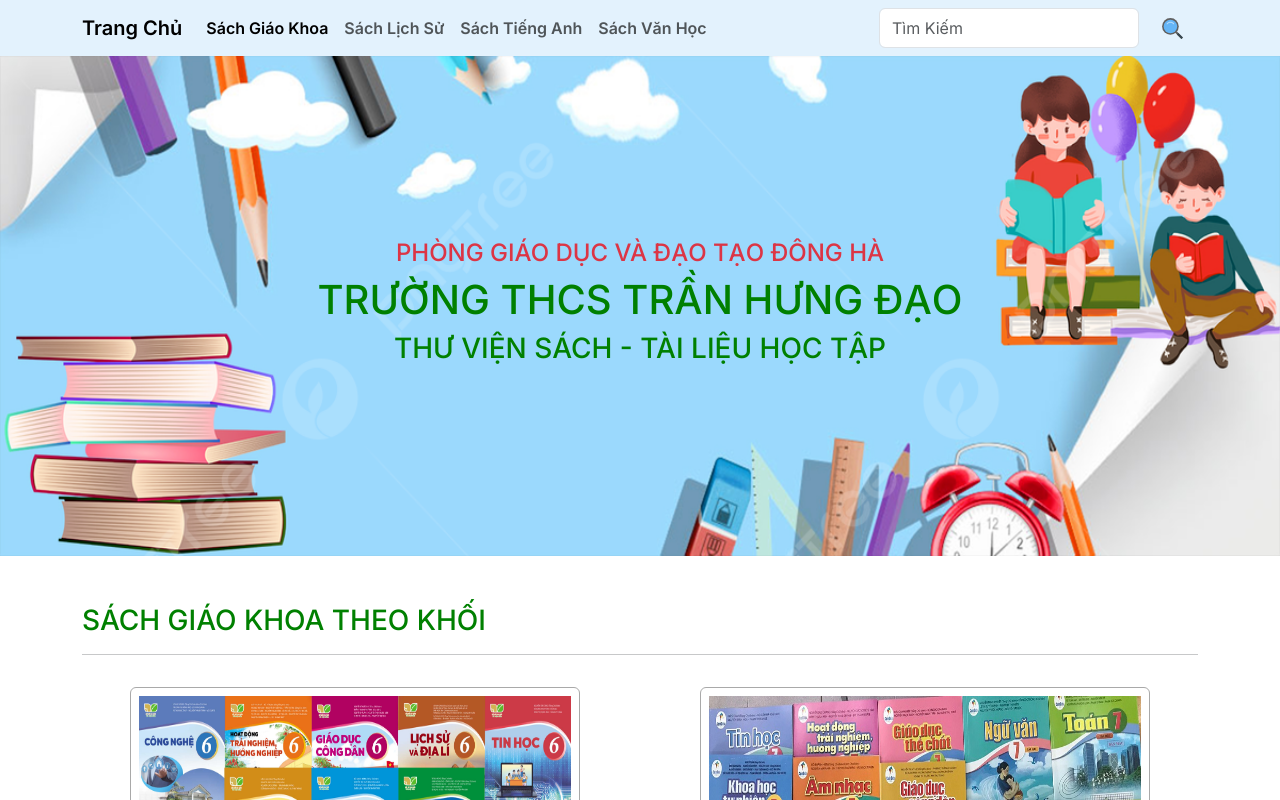
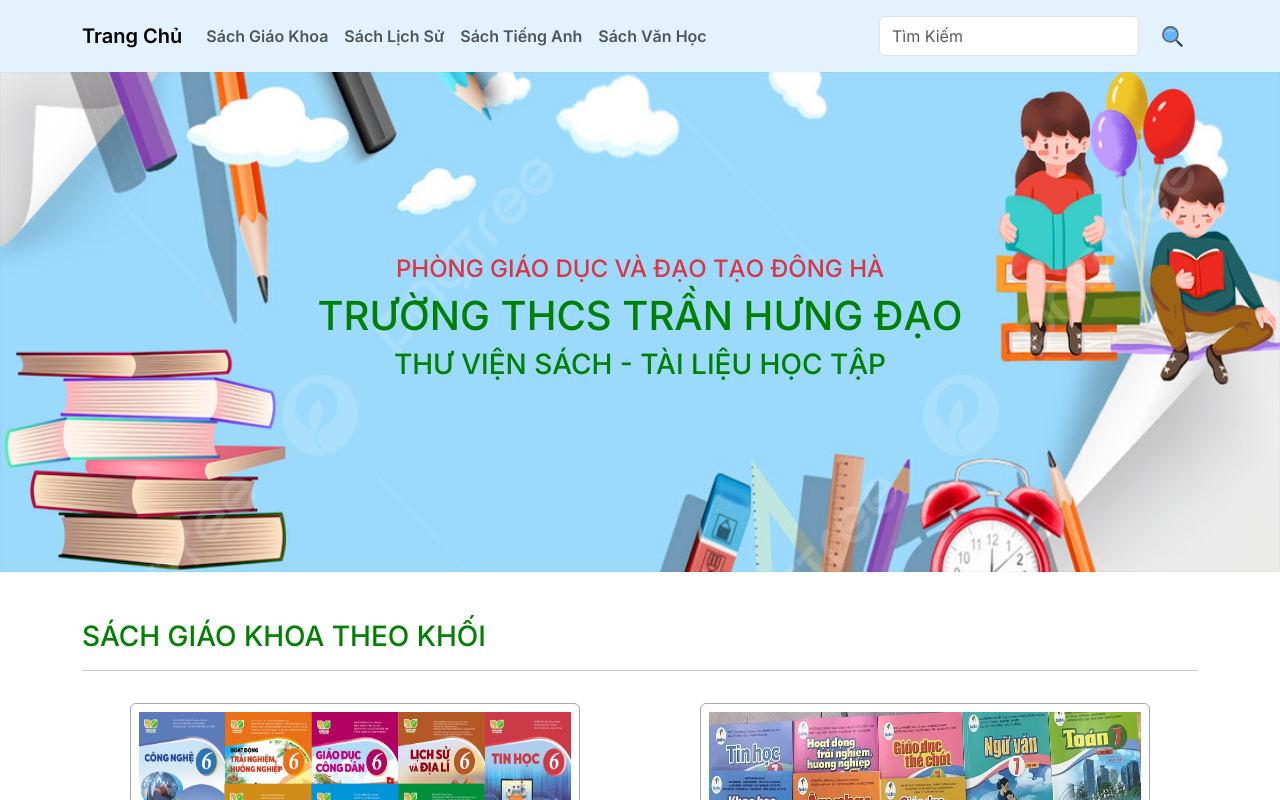
Before and after one commit to froggy-lee/khosachthcstranhungdaodh, a Next.js app: page / in a window 1280 px wide. Shown: the top 800 px of the page. Built offline with nearby package versions, Linux system fonts and the light colour scheme.

Commit message:
Change Navbar

```diff
--- a/src/components/Layout/Header/index.jsx
+++ b/src/components/Layout/Header/index.jsx
@@ -1,18 +1,22 @@
+"use client";
 import React from "react";
 import * as S from "./styles";
 import { FcSearch } from "react-icons/fc";
+import { usePathname } from "next/navigation";
+import Link from "next/link";
 
 function Header() {
+  const pathName = usePathname();
   return (
     <header>
       <S.NavWrapper
-        className="navbar navbar-expand-lg "
+        className="navbar navbar-expand-lg py-3 "
         style={{ backgroundColor: "#e3f2fd" }}
       >
         <div className="container">
-          <a className="navbar-brand" href="/">
+          <Link className="navbar-brand" href="/">
             Trang Chủ
-          </a>
+          </Link>
           <button
             className="navbar-toggler"
             type="button"
@@ -26,26 +30,21 @@
           </button>
           <div className="collapse navbar-collapse" id="navbarSupportedContent">
             <ul className="navbar-nav me-auto mb-2 mb-lg-0">
-              <li className="nav-item">
-                <a className="nav-link active" aria-current="page" href="#">
-                  Sách Giáo Khoa
-                </a>
-              </li>
-              <li className="nav-item">
-                <a className="nav-link" href="/lich-su">
-                  Sách Lịch Sử
-                </a>
-              </li>
-              <li className="nav-item">
-                <a className="nav-link" href="/english">
-                  Sách Tiếng Anh
-                </a>
-              </li>
-              <li className="nav-item">
-                <a className="nav-link" href="/van-hoc">
-                  Sách Văn Học
-                </a>
-              </li>
+              {menu.map((item) => {
+                return (
+                  <li className="nav-item" key={item.id}>
+                    <Link
+                      className={
+                        pathName === item.href ? "nav-link active" : "nav-link"
+                      }
+                      aria-current="page"
+                      href={item.href}
+                    >
+                      {item.title}
+                    </Link>
+                  </li>
+                );
+              })}
             </ul>
             <form className="d-flex" role="search">
               <input
@@ -66,3 +65,26 @@
 }
 
 export default Header;
+
+const menu = [
+  {
+    id: 1,
+    href: "#",
+    title: "Sách Giáo Khoa",
+  },
+  {
+    id: 2,
+    href: "lich-su",
+    title: "Sách Lịch Sử",
+  },
+  {
+    id: 3,
+    href: "english",
+    title: "Sách Tiếng Anh",
+  },
+  {
+    id: 4,
+    href: "van-hoc",
+    title: "Sách Văn Học",
+  },
+];
```
